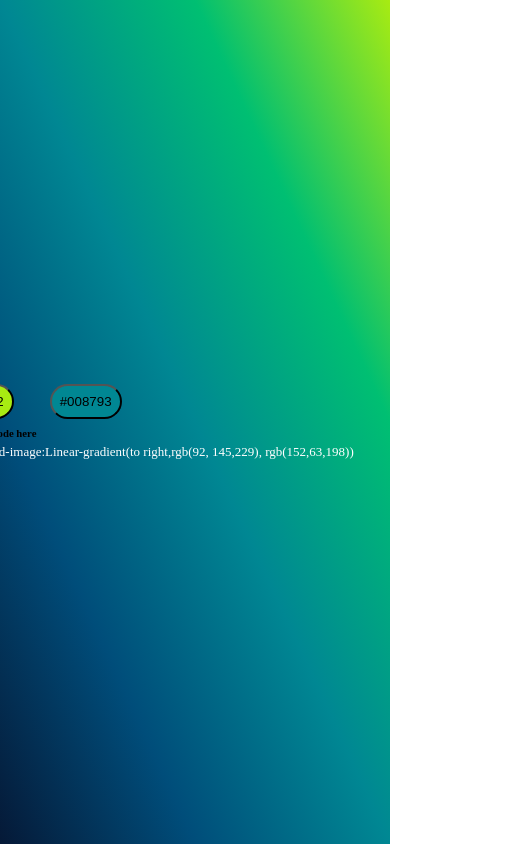
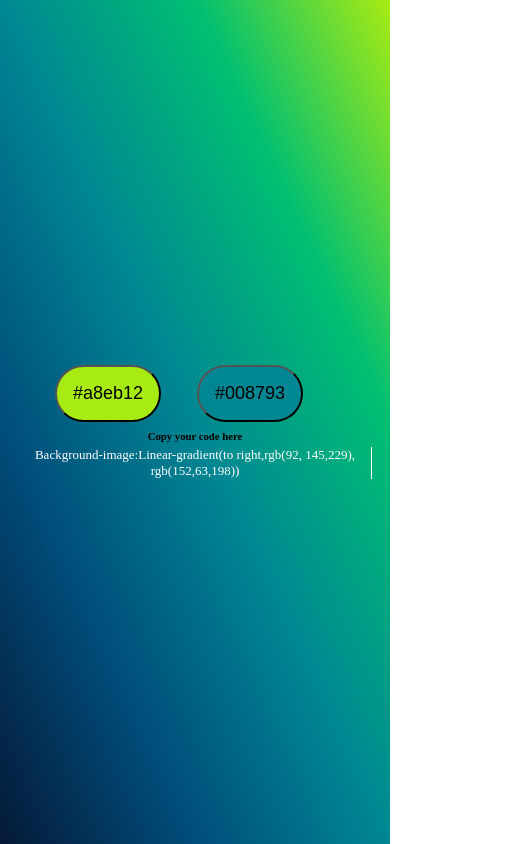
Before and after one commit to just-abir/Color-gradient, a plain HTML site: page index.html in a window 390 px wide. Shown: the whole page, 528 px wide, since content can reach past the window. Drawn offline with Linux system fonts and the light colour scheme.

Commit message:
Update index.html

```diff
--- a/index.html
+++ b/index.html
@@ -60,7 +60,37 @@ button{
     margin-right:2rem ;
 
 }
+          /* Responsive Design for Mobile and Tablet */
+        @media (max-width: 768px) {
+            section {
+                padding: 2rem;
+                text-align: center;
+            }
 
+            #coltext {
+                width: 80vw;
+            }
+
+            button {
+                padding: 0.75rem;
+                font-size: medium;
+            }
+        }
+
+        @media (max-width: 480px) {
+            section {
+                padding: 1rem;
+            }
+
+            button {
+                padding: 1rem;
+                font-size: large;
+            }
+
+            #coltext {
+                width: 90vw;
+                font-size: small;
+            }
     </style>
 </head>
 
```
